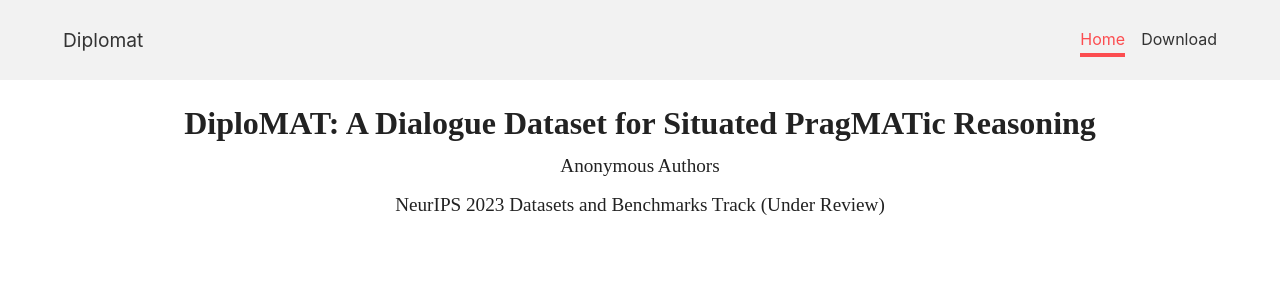
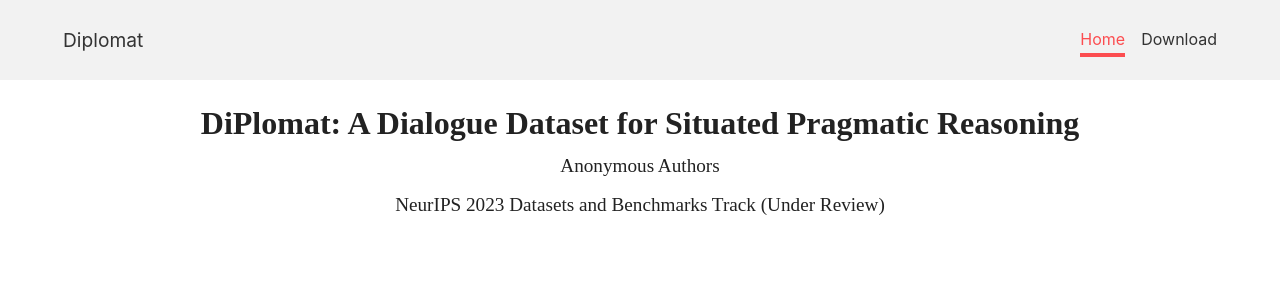
Before and after one commit to diplomat-dataset/diplomat-dataset.github.io, a Jekyll site: the page built from index.md, in a window 1280 px wide. Shown: the top 284 px of the page. Built offline with Jekyll 4.4.1, drawn with Linux system fonts in a browser that asks for light colours.

```diff
--- a/index.md
+++ b/index.md
@@ -8,7 +8,7 @@ comment: false
 
 
 <div class="title">
-DiploMAT: A Dialogue Dataset for Situated PragMATic Reasoning <br>
+DiPlomat: A Dialogue Dataset for Situated Pragmatic Reasoning <br>
 
 <span class="info"> Anonymous Authors </span> <br>
 
```
